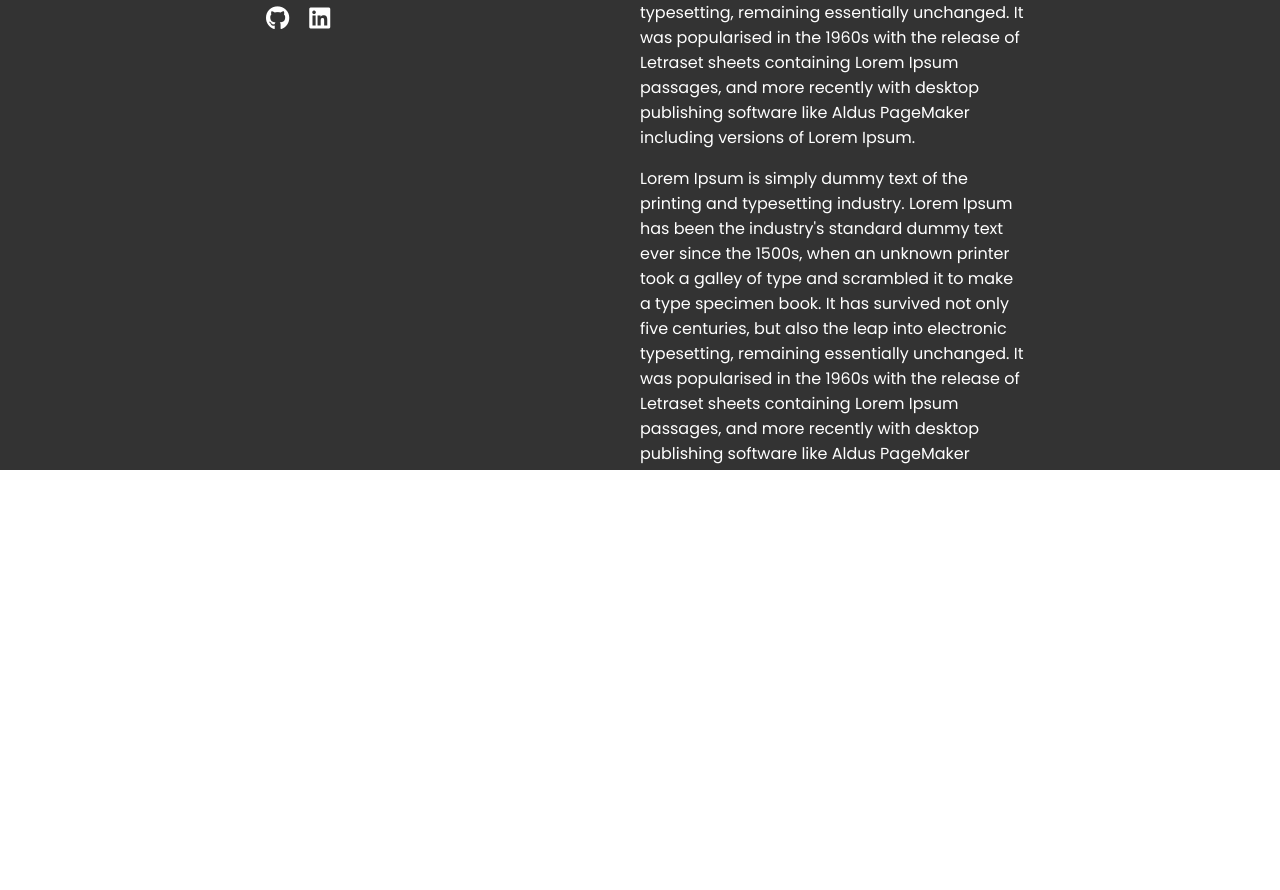
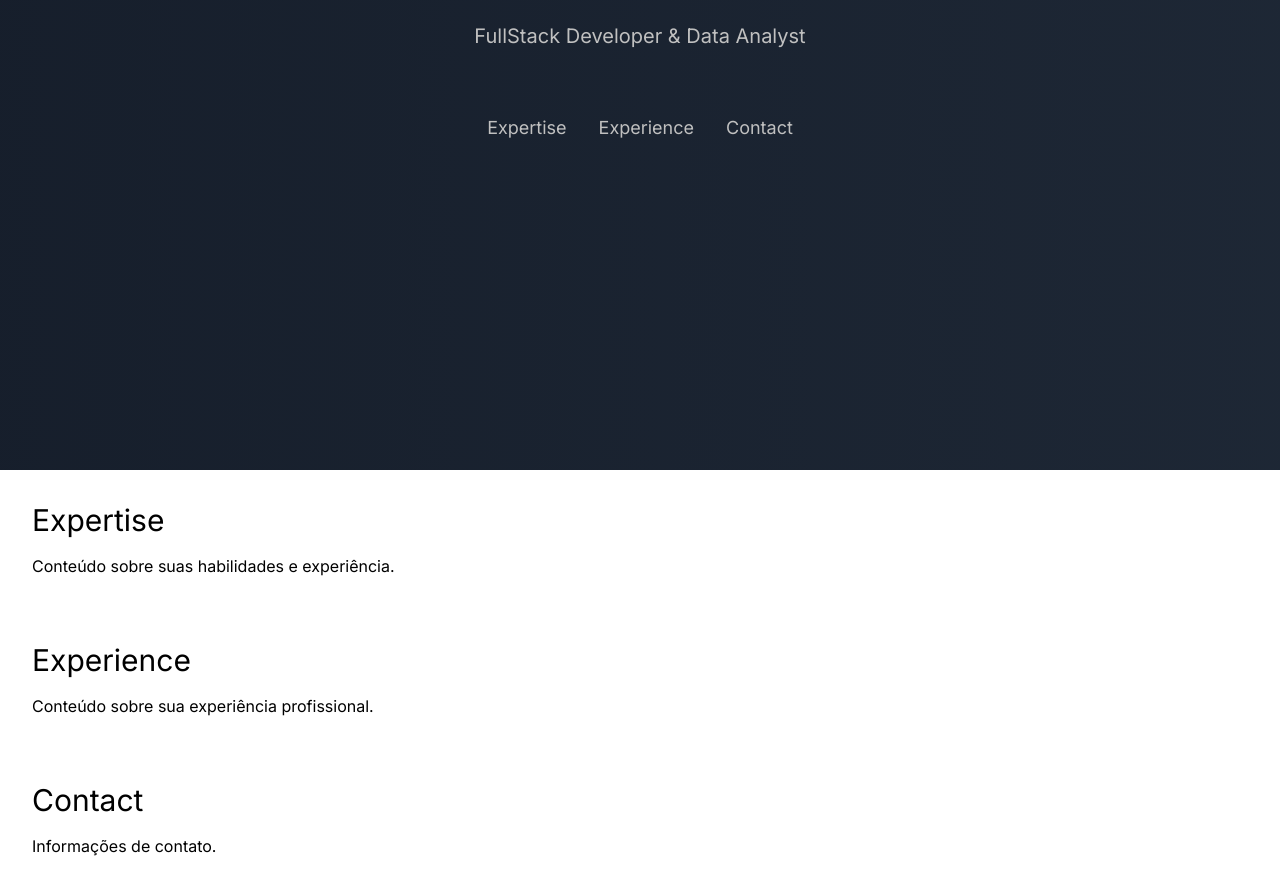
Before and after one commit to Paulo-Sts/paulo-santos, a Vue app in the folder app/: page / in a window 1280 px wide. Shown: the part 330-1220 px from the top of the page. Before the commit the page ends 800 px from the top, so only its background shows below. Built offline with nearby package versions, Linux system fonts and the light colour scheme.

Commit message:
refatoranto estrutura e criando home

```diff
--- a/app/package.json
+++ b/app/package.json
@@ -17,8 +17,11 @@
     "@vue/cli-plugin-babel": "~5.0.0",
     "@vue/cli-plugin-eslint": "~5.0.0",
     "@vue/cli-service": "~5.0.0",
+    "autoprefixer": "^10.4.20",
     "eslint": "^7.32.0",
-    "eslint-plugin-vue": "^8.0.3"
+    "eslint-plugin-vue": "^8.0.3",
+    "postcss": "^8.4.49",
+    "tailwindcss": "^3.4.15"
   },
   "eslintConfig": {
     "root": true,
--- /dev/null
+++ b/app/postcss.config.js
@@ -0,0 +1,6 @@
+module.exports = {
+    plugins: {
+      tailwindcss: {},
+      autoprefixer: {},
+    },
+  }
--- a/app/public/index.html
+++ b/app/public/index.html
@@ -5,6 +5,7 @@
     <meta http-equiv="X-UA-Compatible" content="IE=edge">
     <meta name="viewport" content="width=device-width,initial-scale=1.0">
     <link rel="icon" href="<%= BASE_URL %>favicon.ico">
+    <link href="https://fonts.googleapis.com/css2?family=Inter:wght@400;500;600&display=swap" rel="stylesheet">
     <link rel="stylesheet" href="https://cdnjs.cloudflare.com/ajax/libs/font-awesome/5.15.4/css/all.min.css">
     <link href="https://fonts.googleapis.com/css2?family=Poppins:wght@400;500;600&display=swap" rel="stylesheet">
     <link href="https://fonts.googleapis.com/css2?family=Nunito:wght@400;600&display=swap" rel="stylesheet">
--- a/app/src/App.vue
+++ b/app/src/App.vue
@@ -1,26 +1,29 @@
 <template>
   <div id="app">
-    <app-layout />
+    <!-- <app-layout /> -->
+     <home-component/>
   </div>
 </template>
 
 <script>
-import AppLayout from './views/AppLayout.vue';
+// import AppLayout from './views/AppLayout.vue';
+import HomeComponent from './components/HomeComponent.vue';
 
 export default {
   name: 'App',
   components: {
-    AppLayout
+    // AppLayout,
+    HomeComponent
   }
 }
 </script>
 
 <style>
 
-body {
+/* body {
   font-family: 'Poppins', 'Nunito', sans-serif;
   margin: 0;
   padding: 0;
-}
+} */
 
 </style>
--- /dev/null
+++ b/app/src/assets/styles.css
@@ -0,0 +1,4 @@
+/* src/assets/styles.css */
+@tailwind base;
+@tailwind components;
+@tailwind utilities;
--- /dev/null
+++ b/app/src/components/ContactComponent.vue
@@ -0,0 +1,16 @@
+<template>
+    <section id="contact" class="w-full p-8">
+      <h2 class="text-3xl mb-4">Contact</h2>
+      <p>Informações de contato.</p>
+    </section>
+</template>
+
+<script>
+export default {
+  name: 'ContactComponent',
+}
+</script>
+
+<style scoped>
+/* Estilos específicos para a seção, se necessário */
+</style>
--- /dev/null
+++ b/app/src/components/ExperienceComponent.vue
@@ -0,0 +1,16 @@
+<template>
+    <section id="experience" class="w-full p-8">
+      <h2 class="text-3xl mb-4">Experience</h2>
+      <p>Conteúdo sobre sua experiência profissional.</p>
+    </section>
+</template>
+
+<script>
+export default {
+  name: 'ExperienceComponent',
+}
+</script>
+
+<style scoped>
+/* Estilos específicos para a seção, se necessário */
+</style>
--- /dev/null
+++ b/app/src/components/ExpertiseComponent.vue
@@ -0,0 +1,16 @@
+<template>
+    <section id="expertise" class="w-full p-8">
+      <h2 class="text-3xl mb-4">Expertise</h2>
+      <p>Conteúdo sobre suas habilidades e experiência.</p>
+    </section>
+</template>
+
+<script>
+export default {
+  name: 'ExpertiseComponent',
+}
+</script>
+
+<style scoped>
+/* Estilos específicos para a seção, se necessário */
+</style>
--- /dev/null
+++ b/app/src/components/HomeComponent.vue
@@ -0,0 +1,60 @@
+<template>
+    <div class="h-screen bg-gradient-to-r from-gray-950 via-gray-850 to-gray-800 bg-[length:400%_400%] animate-gradient">
+
+      <div class="flex flex-col items-center justify-center h-screen">
+
+        <!-- Nome e Cargo  -->
+        <div class="text-center mb-16 text-silver">
+          <h1 class="text-7xl font-semibold mb-4" >Paulo Santos</h1>
+          <p class="text-xl">FullStack Developer & Data Analyst</p>
+        </div>
+
+        <!-- Menu de Navegação -->
+        <nav class="flex flex-col items-center justify-center space-y-4 mb-16">
+          <ul class="flex space-x-8">
+            <li>
+              <a href="#expertise" class="text-lg text-silver relative group">Expertise
+              <span class="absolute bottom-0 left-0 w-0 h-0.5 bg-silver transition-all duration-300 group-hover:w-full"></span>
+              </a>
+            </li>
+            <li>
+              <a href="#experience" class="text-lg text-silver relative group">Experience
+              <span class="absolute bottom-0 left-0 w-0 h-0.5 bg-silver transition-all duration-300 group-hover:w-full"></span>
+              </a>
+            </li>
+            <li>
+              <a href="#contact" class="text-lg text-silver relative group">Contact
+              <span class="absolute bottom-0 left-0 w-0 h-0.5 bg-silver transition-all duration-300 group-hover:w-full"></span>
+              </a>
+            </li>
+          </ul>
+        </nav>
+
+      </div>
+
+      <!-- Chamando as Seções como Componentes -->
+      <ExpertiseComponent />
+      <ExperienceComponent />
+      <ContactComponent />
+
+    </div>
+</template>
+
+<script>
+import ExpertiseComponent from './ExpertiseComponent.vue'
+import ExperienceComponent from './ExperienceComponent.vue'
+import ContactComponent from './ContactComponent.vue'
+
+export default {
+  name: 'HomeComponent',
+  components: {
+    ExpertiseComponent,
+    ExperienceComponent,
+    ContactComponent,
+  }
+}
+</script>
+
+<style scoped>
+/* Adicione estilos globais, se necessário */
+</style>
--- a/app/src/main.js
+++ b/app/src/main.js
@@ -1,4 +1,7 @@
 import { createApp } from 'vue'
 import App from './App.vue'
 
+// Importando o CSS do Tailwind
+import './assets/styles.css'
+
 createApp(App).mount('#app')
--- /dev/null
+++ b/app/tailwind.config.js
@@ -0,0 +1,32 @@
+/** @type {import('tailwindcss').Config} */
+module.exports = {
+  content: ["./index.html",
+    "./src/**/*.{vue,js,ts,jsx,tsx}",],
+  theme: {
+    extend: {
+      fontFamily: {
+        sans: ['Inter', 'Poppins', 'Nunito',  'sans-serif'], // Alterar para a fonte escolhida
+      },
+      colors: {
+        'silver': '#C0C0C0', // Prata
+      },
+      animation: {
+        'gradient': 'gradient 15s ease infinite',
+      },
+      keyframes: {
+        gradient: {
+          '0%': {
+            backgroundPosition: '0% 50%',
+          },
+          '50%': {
+            backgroundPosition: '100% 50%',
+          },
+          '100%': {
+            backgroundPosition: '0% 50%',
+          },
+        },
+      },
+    },
+  },
+  plugins: [],
+}
```
Also changed, not shown: app/src/assets/logo.png (deleted), 1 other file (tests, documents, lock files or other folders).
